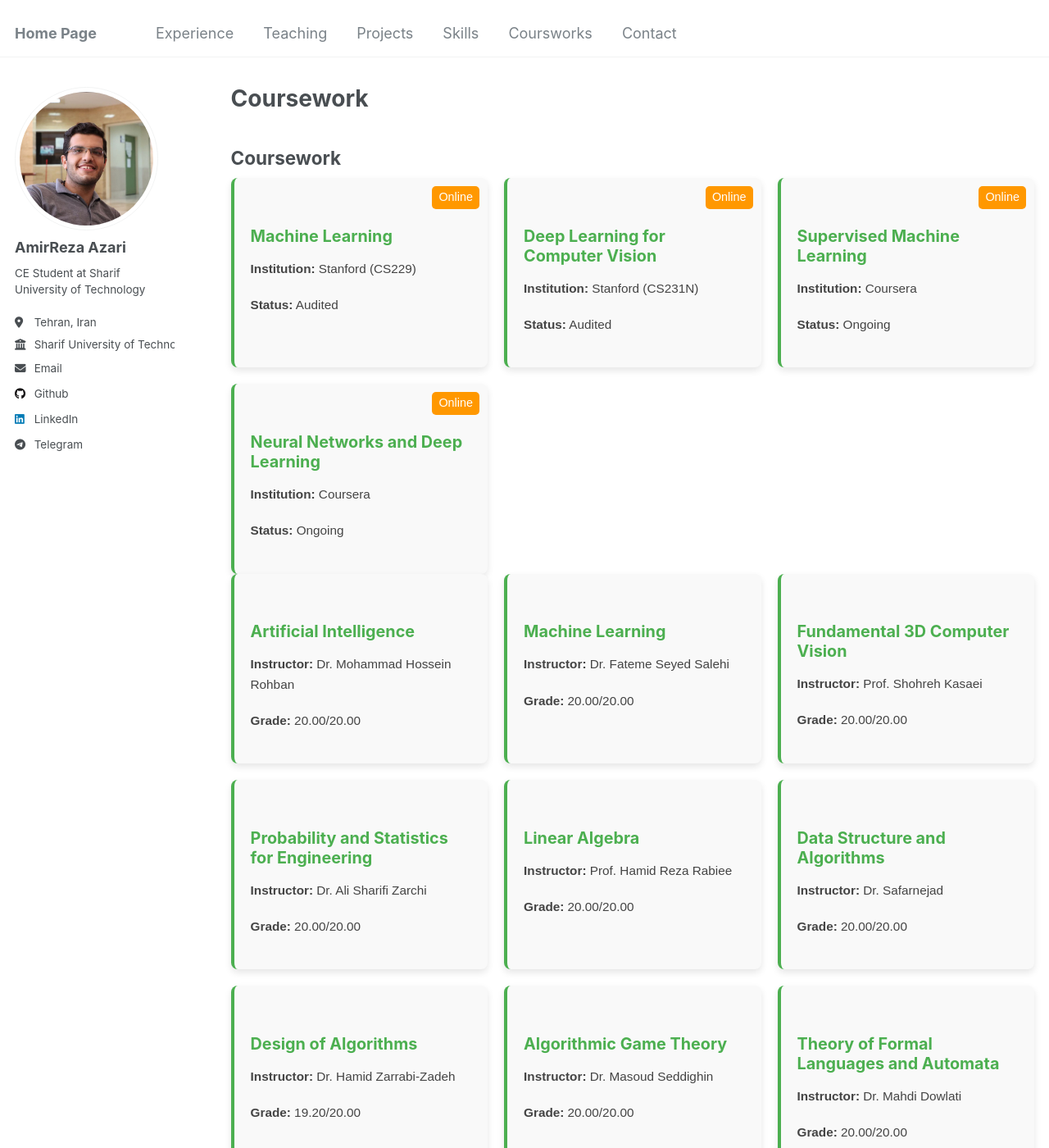
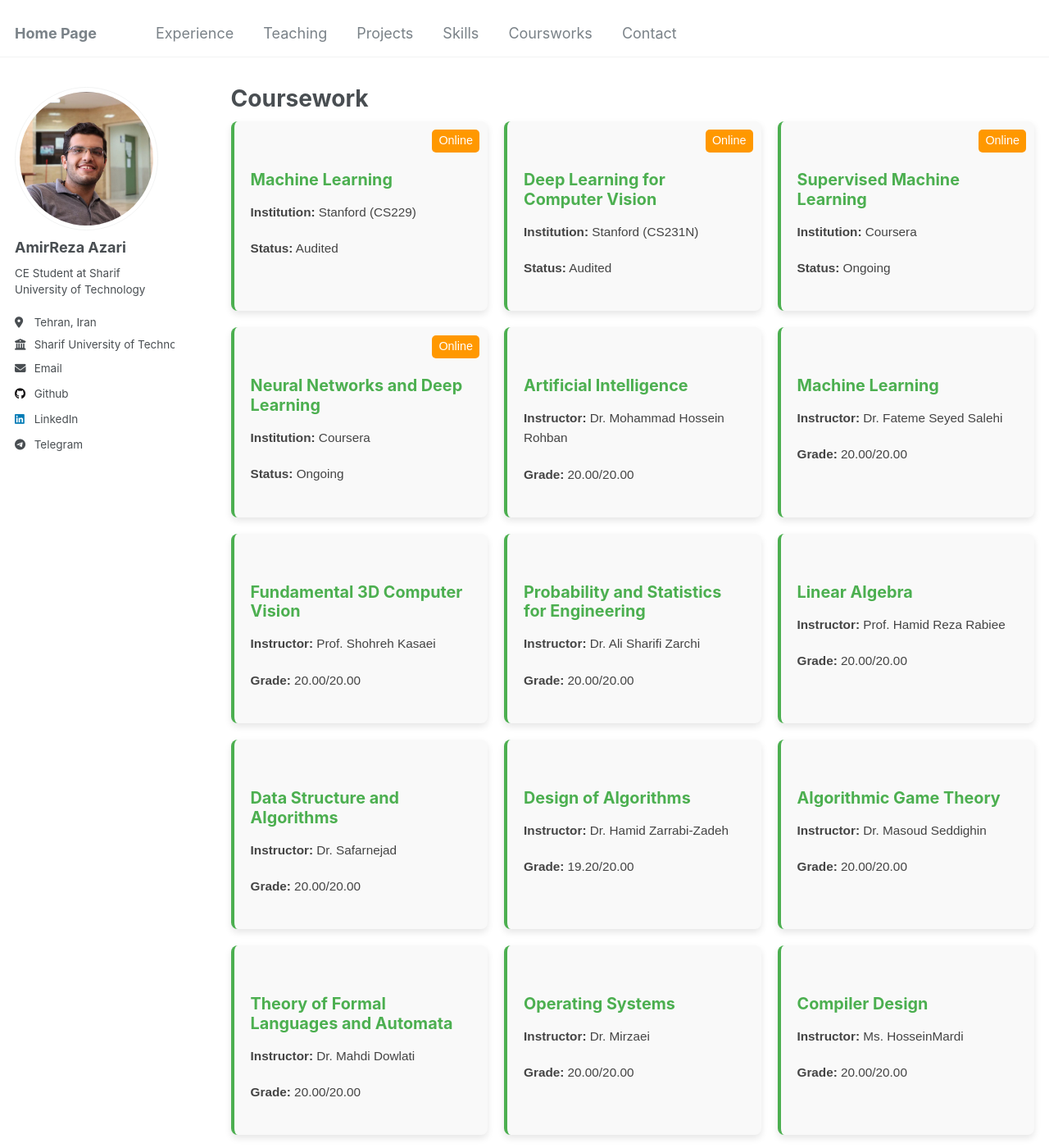
Before and after one commit to Amirreza81/Amirreza81.github.io, a Jekyll site: the page built from _pages/cws.md, in a window 1280 px wide and 1400 px high. Shown: the whole window at 82% size. Built offline with Jekyll 4.4.1, drawn with Linux system fonts in a browser that asks for light colours.

Commit message:
edit coursework section

```diff
--- a/_pages/cws.md
+++ b/_pages/cws.md
@@ -4,8 +4,6 @@ title: "Coursework"
 permalink: /cws/
 author_profile: true
 ---
-
-## Coursework
 
 <!-- Online Courses -->
 <div class="coursework-section">
@@ -37,11 +35,8 @@ author_profile: true
     <p><strong>Status:</strong> Ongoing</p>
     <span class="label">Online</span>
   </div>
-</div>
 
-<!-- University Courses -->
-<div class="coursework-section">
-
+  <!-- University Courses -->
   <div class="course-card animated-card" style="--delay: 4;">
     <h4>Artificial Intelligence</h4>
     <p><strong>Instructor:</strong> Dr. Mohammad Hossein Rohban</p>
@@ -107,6 +102,7 @@ author_profile: true
     <p><strong>Instructor:</strong> Ms. HosseinMardi</p>
     <p><strong>Grade:</strong> 20.00/20.00</p>
   </div>
+
 </div>
 
 <style>
@@ -134,9 +130,9 @@ author_profile: true
 
   /* Hover Effect for Course Cards */
   .course-card:hover {
-    transform: translateY(-5px) scale(1.02);
+    transform: translateY(-5px) scale(1.05); /* جلو آوردن کارت */
+    box-shadow: 0 8px 16px rgba(0, 0, 0, 0.2); /* سایه بیشتر */
     background-color: #e8f5e9;
-    box-shadow: 0 8px 16px rgba(0, 0, 0, 0.2);
   }
 
   /* Online Label */
```
